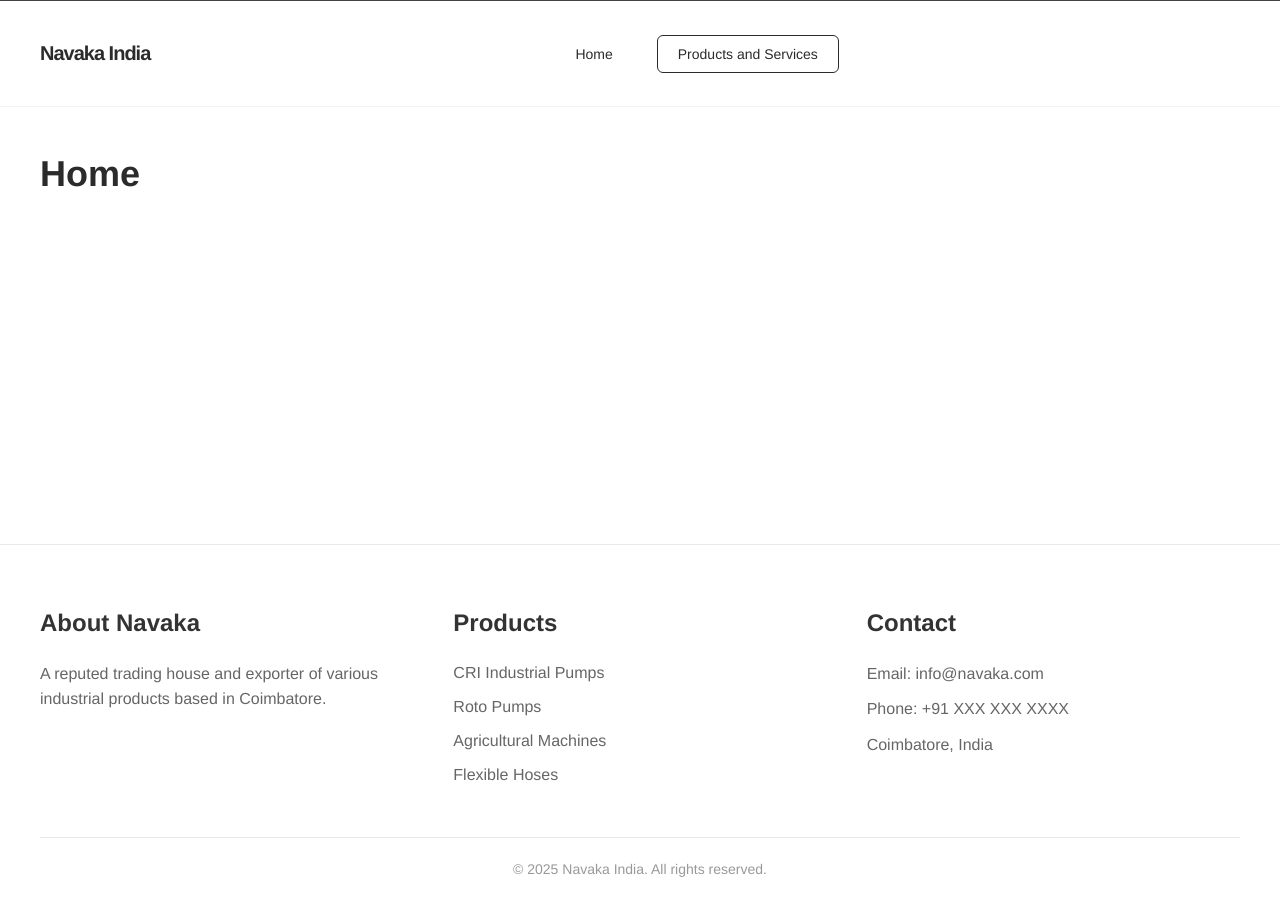
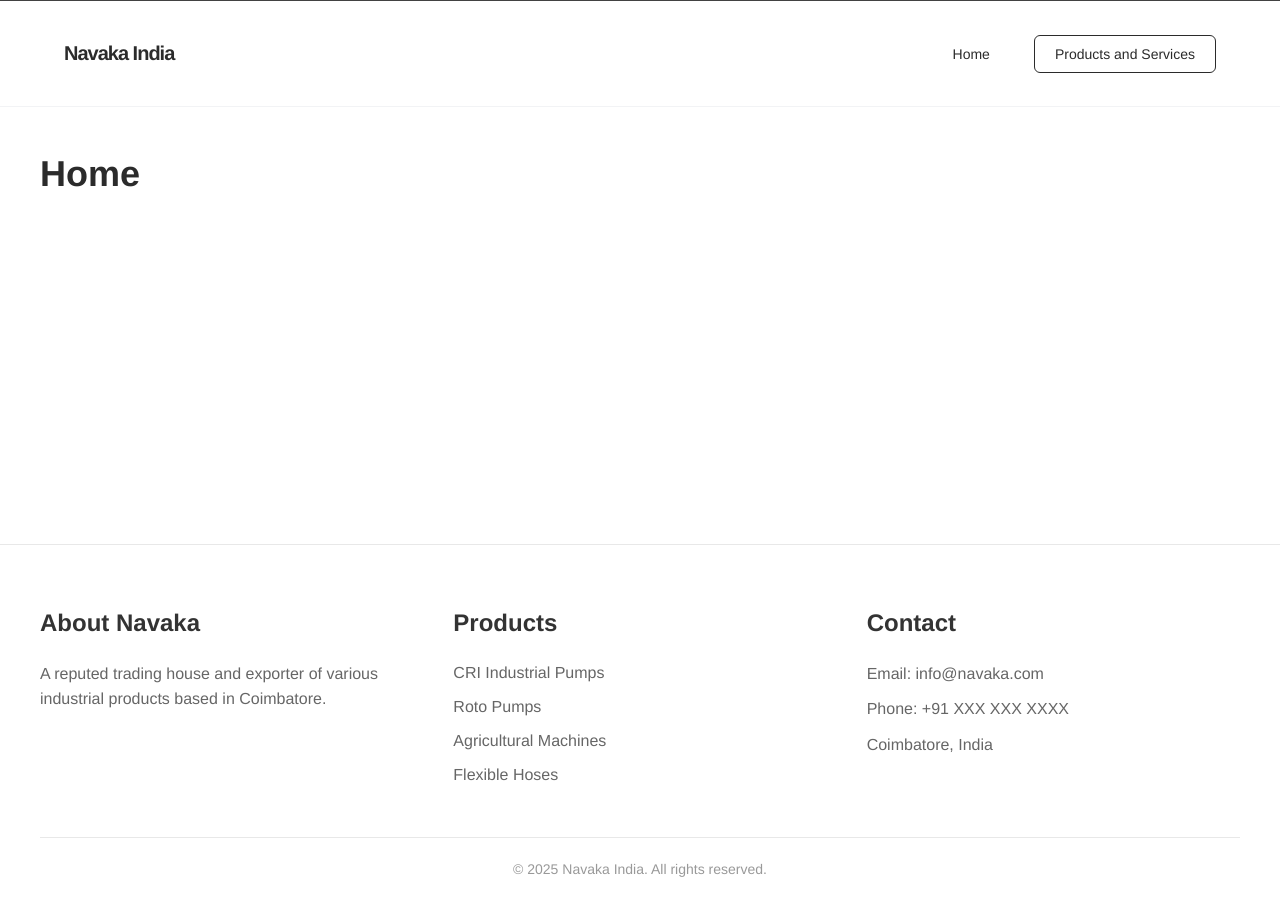
Before and after one commit to manassaloi/navakapumps, a Jekyll site: the page built from home.md, in a window 1280 px wide. Built offline with Jekyll 4.4.1, drawn with Linux system fonts in a browser that asks for light colours.

Commit message:
Update style.scss

```diff
--- a/assets/css/style.scss
+++ b/assets/css/style.scss
@@ -164,7 +164,9 @@
     display: flex;
     align-items: center;
     justify-content: space-between;
-    max-width: 1400px;
+    max-width: $container-max;
+    margin: 0 auto;
+    padding: 0 $space-6;
   }
 
   .site-title {
@@ -174,6 +176,11 @@
   }
 
   .site-nav {
+    display: flex;
+    align-items: center;
+    justify-content: flex-end;
+    flex: 1;
+
     .page-link {
       margin-left: 1.5rem;
       color: $color-secondary;
@@ -730,3 +737,11 @@
     }
   }
 }
+
+@media (max-width: 1024px) {
+  .site-header {
+    .wrapper {
+      padding: 0 $space-4;
+    }
+  }
+}
```
